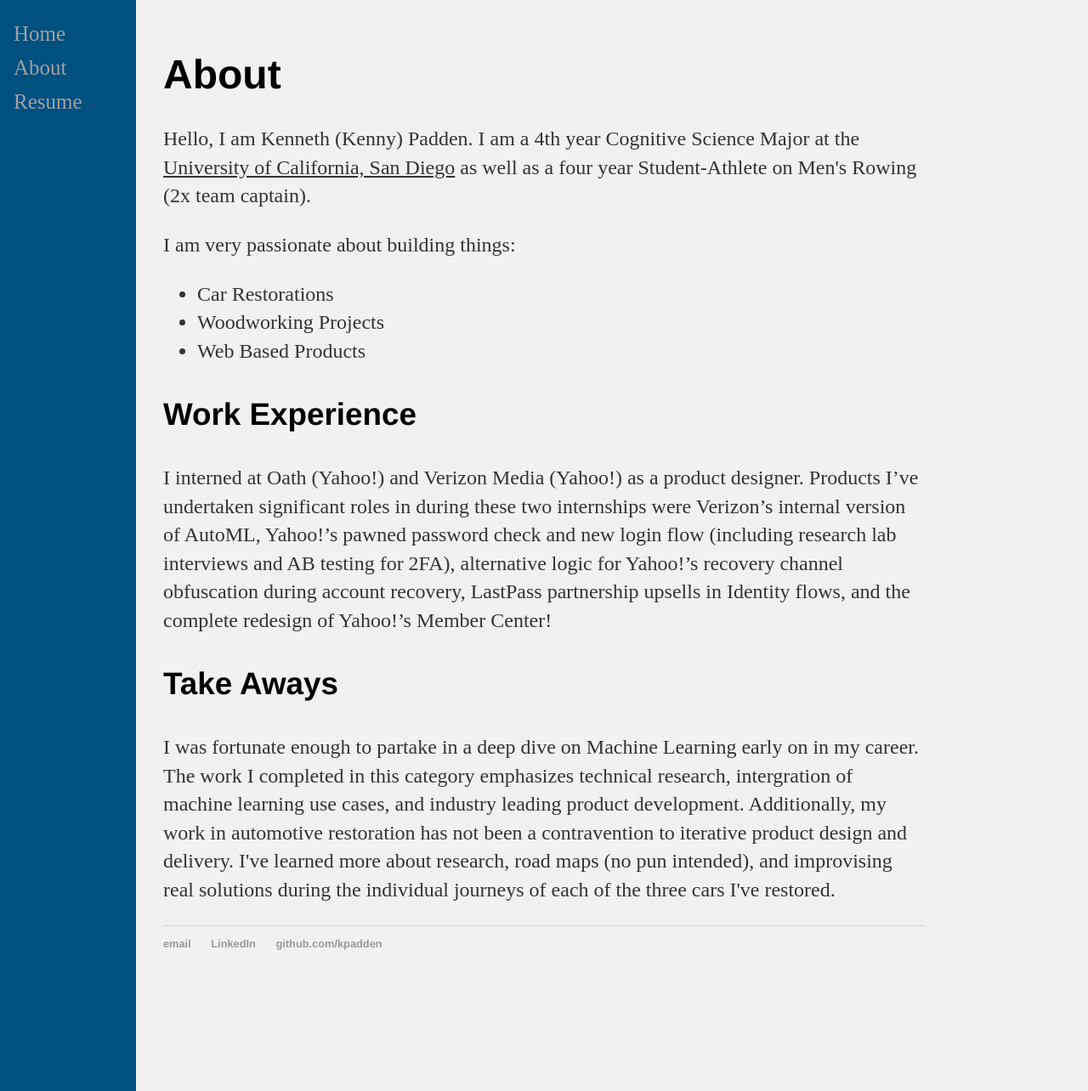
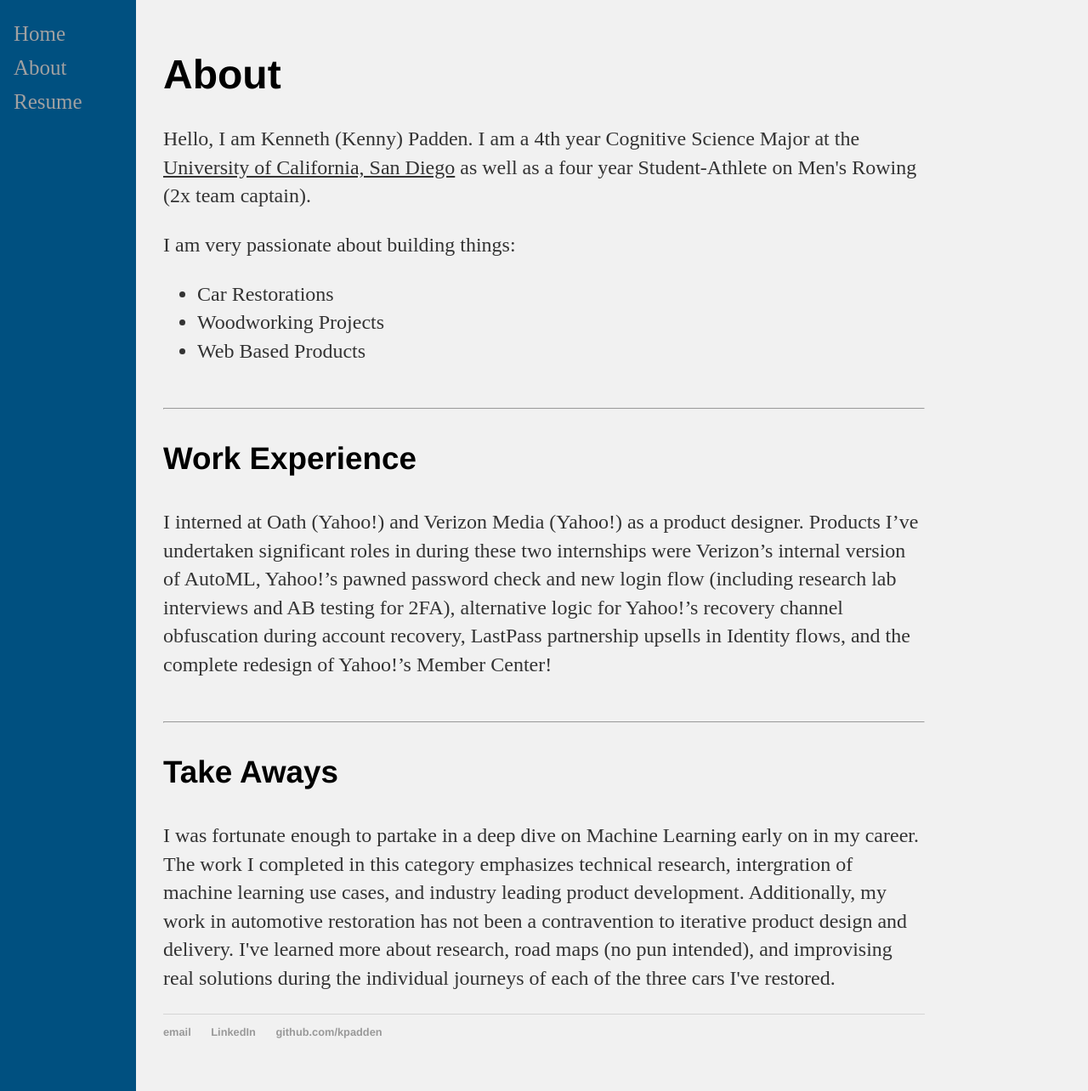
Before and after one commit to kpadden/kpadden.github.io, a Jekyll site: the page built from about/index.html, in a window 1280 px wide and 1284 px high. Shown: the whole window at 85% size. Built offline with Jekyll 4.4.1, drawn with Linux system fonts in a browser that asks for light colours.

Commit message:
Update index.html

```diff
--- a/about/index.html
+++ b/about/index.html
@@ -10,9 +10,11 @@ title: About Kenneth Padden
         <li>Car Restorations</li>
         <li>Woodworking Projects</li>
         <li>Web Based Products</li>
-    </ul>
+    </ul><br/>
+    <hr/>
     <h3>Work Experience</h3>
-    <p>I interned at Oath (Yahoo!) and Verizon Media (Yahoo!) as a product designer. Products I’ve undertaken significant roles in during these two internships were Verizon’s internal version of AutoML, Yahoo!’s pawned password check and new login flow (including research lab interviews and AB testing for 2FA), alternative logic for Yahoo!’s recovery channel obfuscation during account recovery, LastPass partnership upsells in Identity flows, and the complete redesign of Yahoo!’s Member Center!</p>
+    <p>I interned at Oath (Yahoo!) and Verizon Media (Yahoo!) as a product designer. Products I’ve undertaken significant roles in during these two internships were Verizon’s internal version of AutoML, Yahoo!’s pawned password check and new login flow (including research lab interviews and AB testing for 2FA), alternative logic for Yahoo!’s recovery channel obfuscation during account recovery, LastPass partnership upsells in Identity flows, and the complete redesign of Yahoo!’s Member Center!</p><br/>
+    <hr/>
     <h3>Take Aways</h3>
     <p>I was fortunate enough to partake in a deep dive on Machine Learning early on in my career. The work I completed in this category emphasizes technical research, intergration of machine learning use cases, and industry leading product development. Additionally, my work in automotive restoration has not been a contravention to iterative product design and delivery. I've learned more about research, road maps (no pun intended), and improvising real solutions during the individual journeys of each of the three cars I've restored.</p>
 </div>
```
